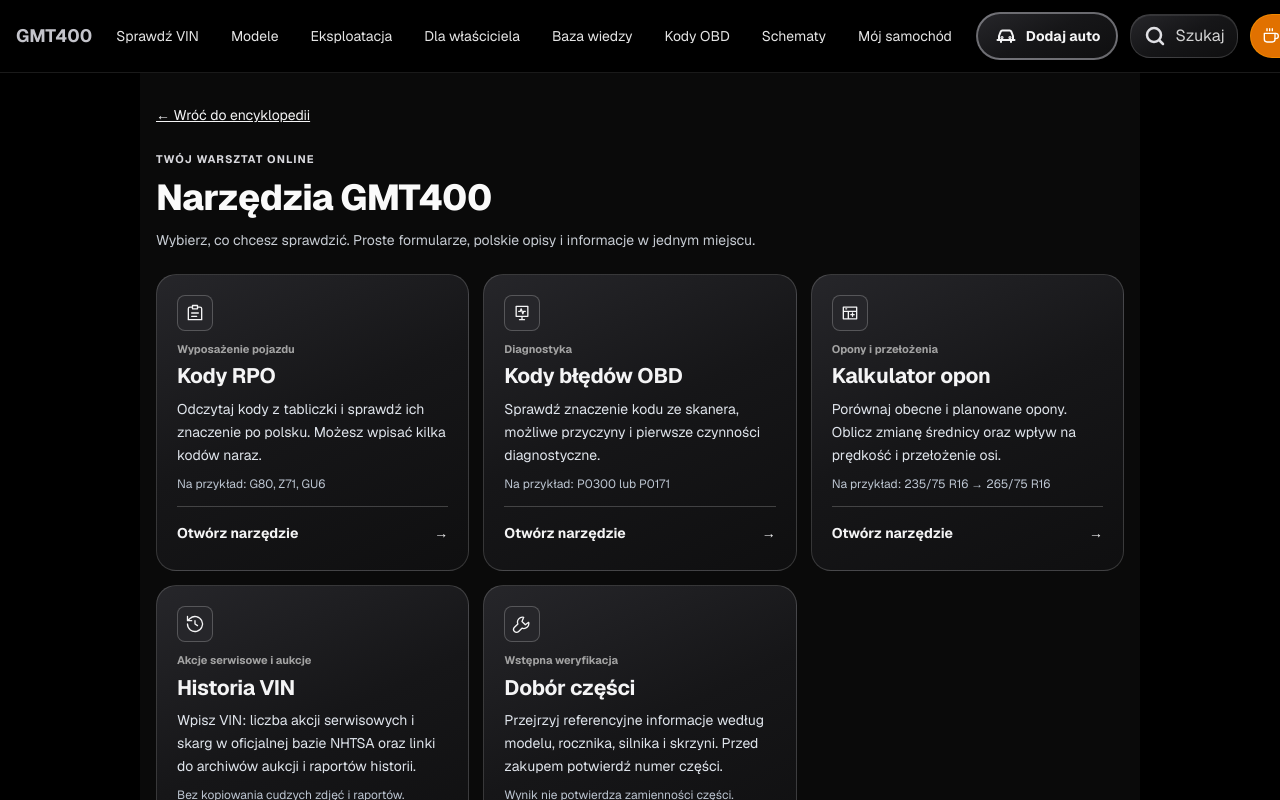
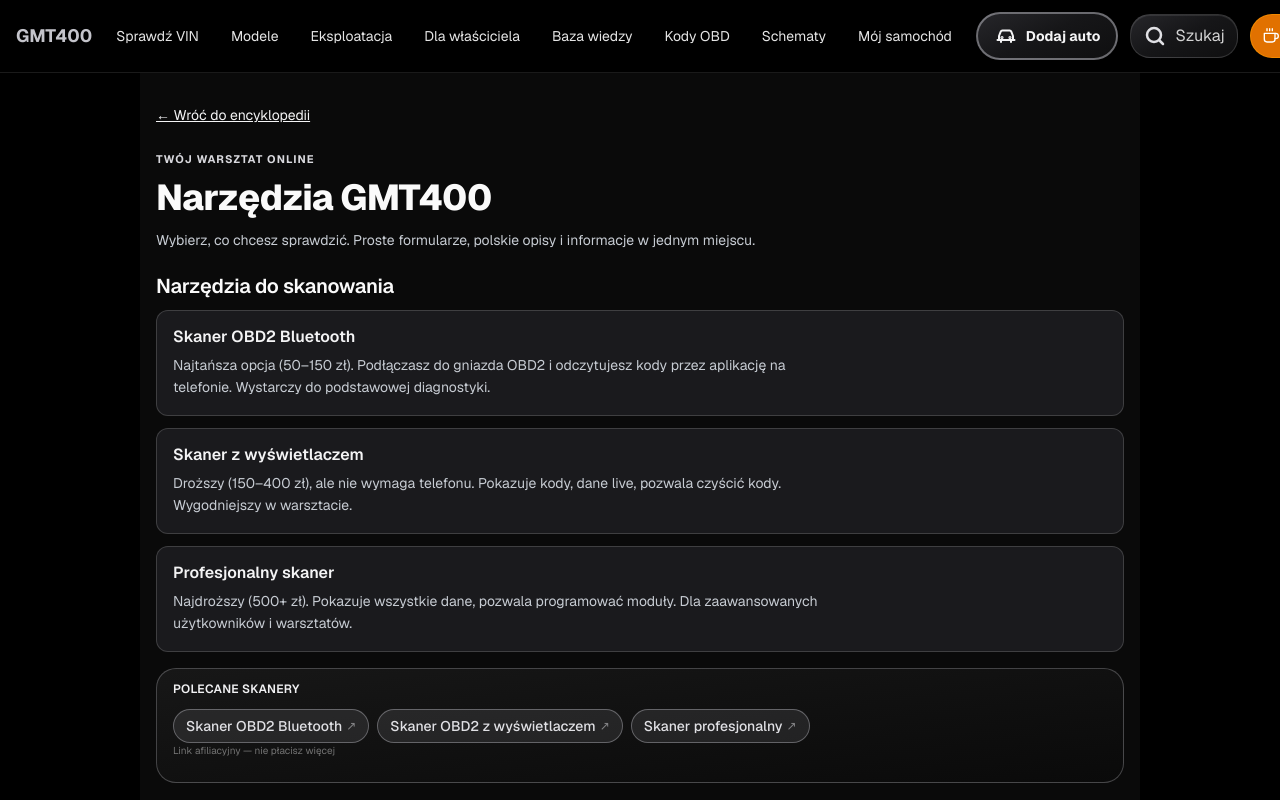
Before and after one commit to tsrc4mm9gg-netizen/gmt400-app, a Next.js app: page /narzedzia in a window 1280 px wide. Shown: the top 800 px of the page. Built offline with nearby package versions, Linux system fonts and the light colour scheme.

Commit message:
feat: add scanning tools section to narzedzia

```diff
--- a/src/app/narzedzia/page.tsx
+++ b/src/app/narzedzia/page.tsx
@@ -1,6 +1,7 @@
 import Link from 'next/link';
 import type { CSSProperties } from 'react';
 import FAQ from '../ui/FAQ';
+import AffiliateBox from '../ui/AffiliateBox';
 
 const TOOLS = [
  { href: '/narzedzia/rpo', title: 'Kody RPO', tag: 'Wyposażenie pojazdu', description: 'Odczytaj kody z tabliczki i sprawdź ich znaczenie po polsku. Możesz wpisać kilka kodów naraz.', example: 'Na przykład: G80, Z71, GU6', icon: 'M9 5H6a2 2 0 0 0-2 2v13h16V7a2 2 0 0 0-2-2h-3M9 3h6v4H9zM8 12h8M8 16h6' },
@@ -8,6 +9,12 @@ const TOOLS = [
  { href: '/narzedzia/kalkulatory', title: 'Kalkulator opon', tag: 'Opony i przełożenia', description: 'Porównaj obecne i planowane opony. Oblicz zmianę średnicy oraz wpływ na prędkość i przełożenie osi.', example: 'Na przykład: 235/75 R16 → 265/75 R16', icon: 'M4 5h16v14H4zM4 10h16M10 10v9M7 7h1M13 14h4M15 12v4' },
  { href: '/narzedzia/historia-vin', title: 'Historia VIN', tag: 'Akcje serwisowe i aukcje', description: 'Wpisz VIN: liczba akcji serwisowych i skarg w oficjalnej bazie NHTSA oraz linki do archiwów aukcji i raportów historii.', example: 'Bez kopiowania cudzych zdjęć i raportów.', icon: 'M12 8v4l3 2M3 12a9 9 0 1 0 3-6.7L3 8M3 3v5h5' },
  { href: '/narzedzia/czesci', title: 'Dobór części', tag: 'Wstępna weryfikacja', description: 'Przejrzyj referencyjne informacje według modelu, rocznika, silnika i skrzyni. Przed zakupem potwierdź numer części.', example: 'Wynik nie potwierdza zamienności części.', icon: 'M14 4a6 6 0 0 0-7 8l-4 4a3 3 0 0 0 5 5l4-4a6 6 0 0 0 8-7l-4 3-4-4z' }
+];
+
+const SCANNER_TIPS = [
+  { title: 'Skaner OBD2 Bluetooth', tip: 'Najtańsza opcja (50–150 zł). Podłączasz do gniazda OBD2 i odczytujesz kody przez aplikację na telefonie. Wystarczy do podstawowej diagnostyki.' },
+  { title: 'Skaner z wyświetlaczem', tip: 'Droższy (150–400 zł), ale nie wymaga telefonu. Pokazuje kody, dane live, pozwala czyścić kody. Wygodniejszy w warsztacie.' },
+  { title: 'Profesjonalny skaner', tip: 'Najdroższy (500+ zł). Pokazuje wszystkie dane, pozwala programować moduły. Dla zaawansowanych użytkowników i warsztatów.' },
 ];
 
 const faqItems = [
@@ -22,6 +29,10 @@ const faqItems = [
   {
     question: 'Czy narzędzia pokazują dokładne dane?',
     answer: 'Narzędzia pokazują dane referencyjne z dokumentów GM. Zawsze sprawdzaj w swoim aucie — GMT400 ma wiele wariantów. Przed zakupem części potwierdź numer.',
+  },
+  {
+    question: 'Jaki skaner OBD2 do GMT400?',
+    answer: 'Do podstawowej diagnostyki wystarczy skaner Bluetooth (50–150 zł). Do zaawansowanej — skaner z wyświetlaczem (150–400 zł). Sprawdź, czy obsługuje protokół GM (J1850 VPW dla starszych, CAN dla nowszych).',
   },
 ];
 
@@ -53,6 +64,27 @@ export default function ToolsPage() {
  <h1 style={s.title}>Narzędzia GMT400</h1>
  <p style={s.intro}>Wybierz, co chcesz sprawdzić. Proste formularze, polskie opisy i informacje w jednym miejscu.</p>
  </header>
+
+ <section style={{ marginBottom: 24 }}>
+ <h2 style={{ margin: '0 0 12px', color: '#fafafa', fontSize: 20, fontWeight: 600 }}>Narzędzia do skanowania</h2>
+ <div style={{ display: 'grid', gap: 12 }}>
+ {SCANNER_TIPS.map(item => (
+ <div key={item.title} style={{ padding: 16, border: '1px solid rgba(255,255,255,.16)', borderRadius: 12, background: '#1a1a1d' }}>
+ <h3 style={{ margin: '0 0 8px', color: 'var(--accent-soft)', fontSize: 16, fontWeight: 600 }}>{item.title}</h3>
+ <p style={{ margin: 0, color: '#c7ccd3', fontSize: 14, lineHeight: 1.6 }}>{item.tip}</p>
+ </div>
+ ))}
+ </div>
+ <AffiliateBox
+ title="Polecane skanery"
+ items={[
+ { name: 'Skaner OBD2 Bluetooth', search: 'OBD2 scanner Bluetooth' },
+ { name: 'Skaner OBD2 z wyświetlaczem', search: 'OBD2 scanner handheld' },
+ { name: 'Skaner profesjonalny', search: 'OBD2 scanner professional' },
+ ]}
+ />
+ </section>
+
  <section style={s.grid} aria-label="Dostępne narzędzia">
  {TOOLS.map(tool => <Link key={tool.href} href={tool.href} style={s.card} data-tool-card>
  <span style={s.icon} aria-hidden="true"><svg width="20" height="20" viewBox="0 0 24 24" fill="none" stroke="currentColor" strokeWidth="1.6" strokeLinecap="round" strokeLinejoin="round" focusable="false"><path d={tool.icon} /></svg></span>
```
